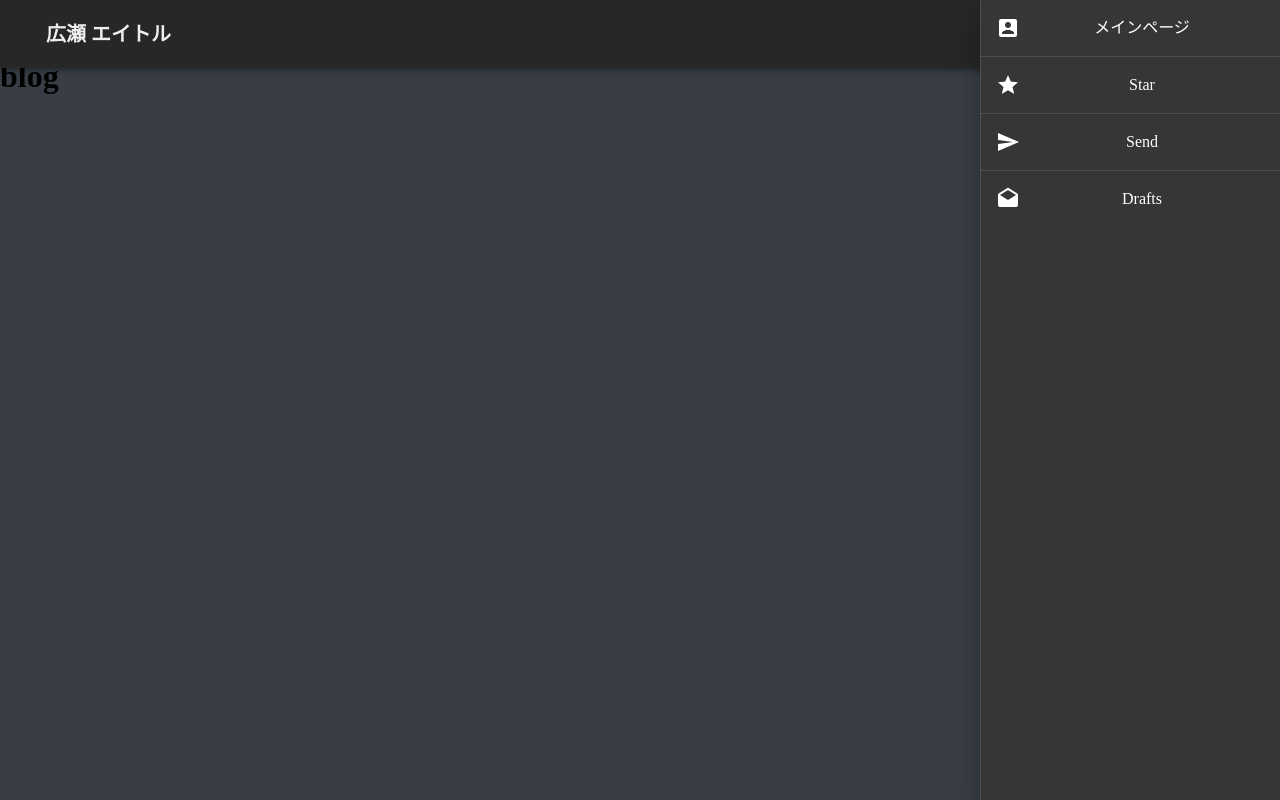
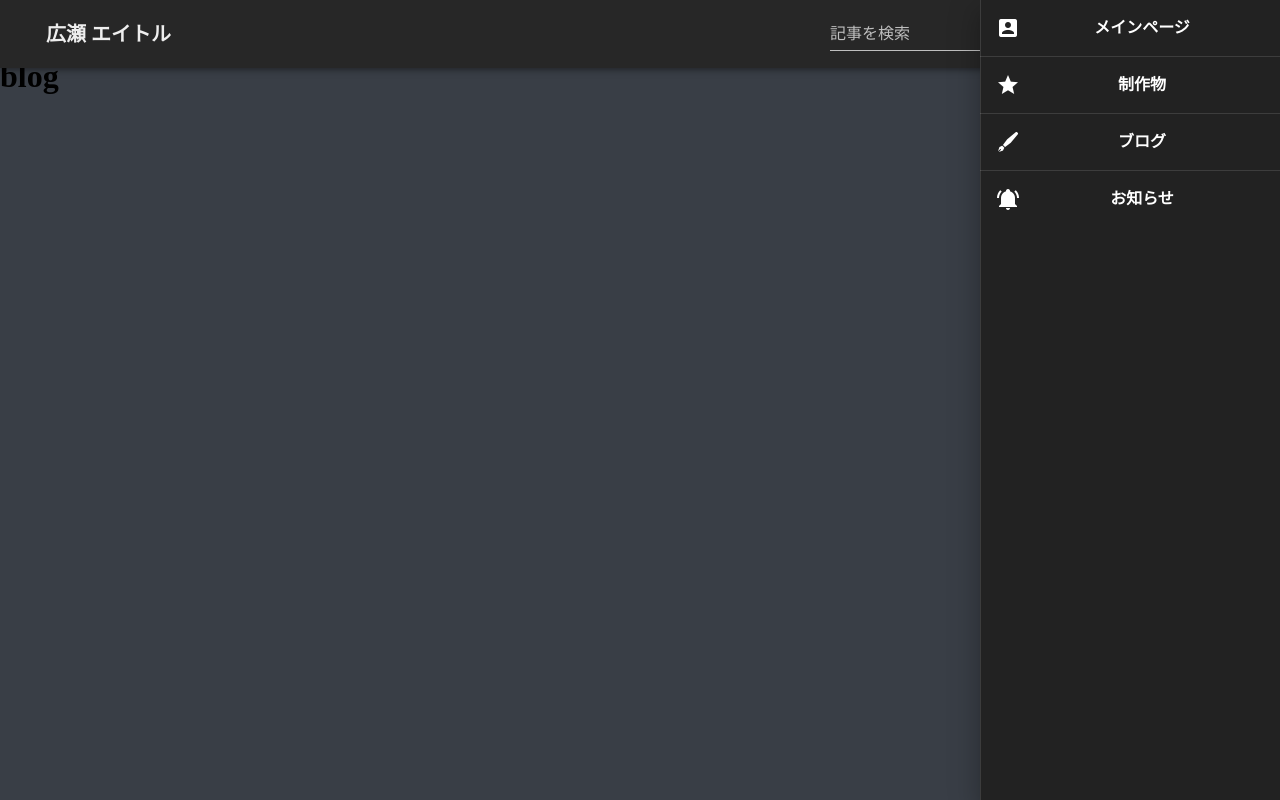
Before and after one commit to iwashun22/PortFolio, a Nuxt app in the folder front/: page /blog in a window 1280 px wide. Both pictures are taken after a click on the button 1240 px from the left and 34 px from the top of the page. Built offline with nearby package versions, Linux system fonts and the light colour scheme.

Commit message:
pages/indexの改良

```diff
--- a/front/layouts/default.vue
+++ b/front/layouts/default.vue
@@ -10,6 +10,16 @@
         <a href="/">広瀬 エイトル</a>
       </v-toolbar-title>
       <v-spacer />
+      <v-text-field
+        v-if="$route.name == 'blog'"
+        v-model="search"
+        append-icon="mdi-magnify"
+        label="記事を検索"
+        single-line
+        hide-details
+        width="30vw"
+        class="blog-search"
+      />
       <v-btn
         icon
         class="counter-btn"
@@ -17,7 +27,7 @@
         <v-icon>mdi-heart</v-icon>
       </v-btn>
       <p class="counter">
-        2302
+        0
       </p>
       <v-app-bar-nav-icon
         @click="drawer = true"
@@ -27,9 +37,9 @@
       v-model="drawer"
       fixed
       right
-      dark
       temporary
       width="60vw"
+      dark
     >
       <v-list flat>
         <v-list-item-group
@@ -43,9 +53,7 @@
               :key="i"
               href="/"
             >
-              <v-list-item
-                @click="selectedItem = i"
-              >
+              <v-list-item>
                 <v-list-item-icon>
                   <v-icon v-text="item.icon" />
                 </v-list-item-icon>
@@ -58,7 +66,6 @@
               v-else
               :key="i"
               :to="item.to"
-              @click="selectedItem = i"
             >
               <v-list-item-icon>
                 <v-icon v-text="item.icon" />
@@ -89,18 +96,18 @@ export default {
       },
       {
         icon: 'mdi-star',
-        text: 'Star',
+        text: '制作物',
+        to: '/created'
+      },
+      {
+        icon: 'mdi-fountain-pen',
+        text: 'ブログ',
         to: '/blog'
       },
       {
-        icon: 'mdi-send',
-        text: 'Send',
-        to: '/blog'
-      },
-      {
-        icon: 'mdi-email-open',
-        text: 'Drafts',
-        to: '/blog'
+        icon: 'mdi-bell-ring',
+        text: 'お知らせ',
+        to: '/notification'
       }
     ]
   })
@@ -161,8 +168,16 @@ header {
   margin-right: 30px;
 }
 
+.blog-search {
+  max-width: 280px;
+  margin-right: 20px;
+}
+
 .v-navigation-drawer {
   max-width: 300px;
+  border: none;
+  box-shadow: none;
+  background: #222 !important;
 
   .v-list {
     padding: 0;
@@ -172,6 +187,17 @@ header {
       justify-content: space-between;
       text-align: center;
     }
+
+    .v-list-item__content,
+    .v-list-item__icon {
+      font-weight: bolder;
+    }
+  }
+}
+
+@media screen and (max-width: 850px) {
+  .blog-search {
+    display: none;
   }
 }
 
--- a/front/nuxt.config.js
+++ b/front/nuxt.config.js
@@ -16,10 +16,6 @@ export default {
     ],
     link: [
       { rel: 'icon', type: 'image/x-icon', href: '/favicon.ico' }
-    ],
-    script: [
-      { src: 'particles.js', defer: true },
-      { src: 'settings.js', defer: true }
     ]
   },
 
--- a/front/pages/blog/index.vue
+++ b/front/pages/blog/index.vue
@@ -1,14 +1,12 @@
 <template>
-  <div class="main">
-    <h1>blog</h1>
-  </div>
+  <h1>blog</h1>
 </template>
 
 <script>
 export default {
-  data: () => ({
-    selectedItem: 2
-  })
+  head: {
+    title: 'ブログ'
+  }
 }
 </script>
 
--- a/front/pages/index.vue
+++ b/front/pages/index.vue
@@ -13,9 +13,26 @@
 
 <script>
 export default {
-  data: () => ({
-    model: 0
-  })
+  head: {
+    titleTemplate: '広瀬エイトル - %s',
+    title: 'Main',
+    htmlAttrs: {
+      lang: 'ja'
+    },
+    meta: [
+      { charset: 'utf-8' },
+      { name: 'viewport', content: 'width=device-width, initial-scale=1' },
+      { hid: 'description', name: 'description', content: '' },
+      { name: 'format-detection', content: 'telephone=no' }
+    ],
+    link: [
+      { rel: 'icon', type: 'image/x-icon', href: '/favicon.ico' }
+    ],
+    script: [
+      { src: 'particles.js', defer: true },
+      { src: 'settings.js', defer: true }
+    ]
+  }
 }
 </script>
 
```
